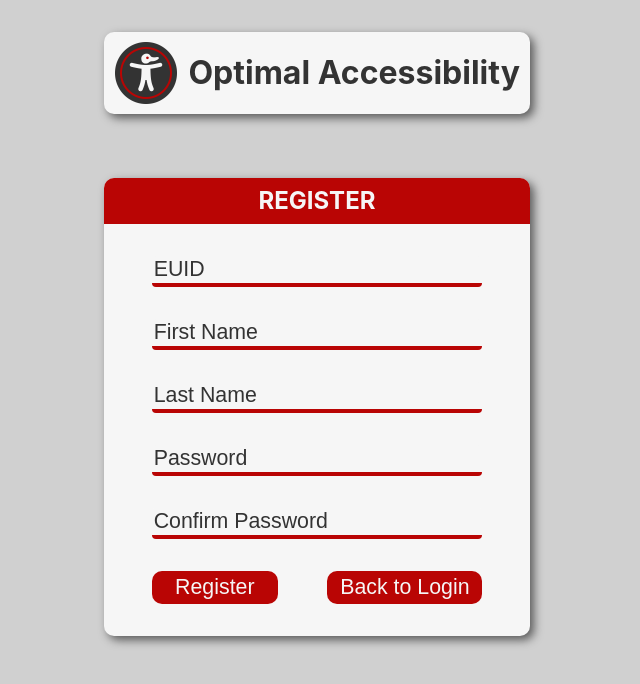
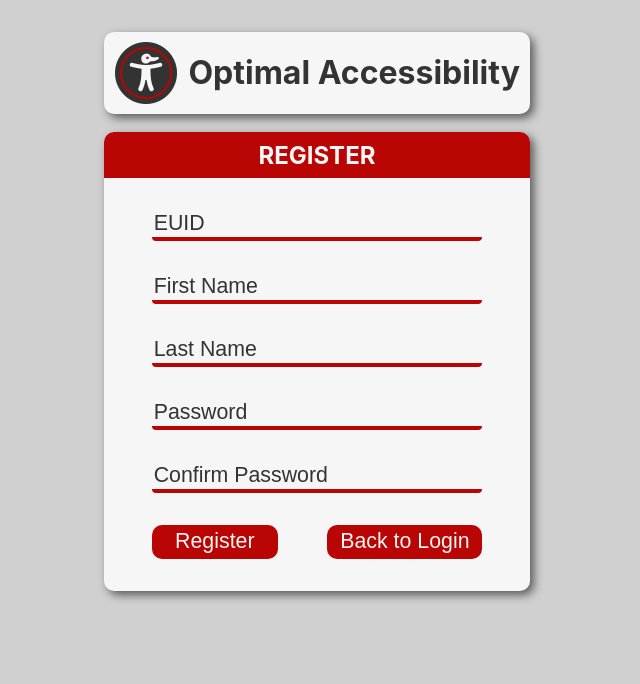
Before and after one commit to TylerAdamMartinez/Optimal-Accessibility, a React (Create React App) app in the folder Application/: page /register in a window 1280 px wide. Shown: the top 684 px of the page, without its empty margins (323-963 px from the left). Built offline with nearby package versions, Linux system fonts and the light colour scheme.

Commit message:
[Pages] style: rm whitespace between logo banner and form

```diff
--- a/Application/src/Pages/LoginPage.css
+++ b/Application/src/Pages/LoginPage.css
@@ -58,6 +58,7 @@
   grid-column: 2 / 3;
   height: fit-content;
   border-radius: 10px;
+  margin-top: 1em;
   box-shadow: 4px 4px 10px rgb(90, 90, 90);
 }
 
--- a/Application/src/Pages/RegistrationPage.css
+++ b/Application/src/Pages/RegistrationPage.css
@@ -28,7 +28,7 @@
   background-color: #f6f6f6;
   grid-row: 2 / 3;
   grid-column: 2 / 3;
-  margin-top: 4em;
+  margin-top: 1.15em;
   border-radius: 10px;
   box-shadow: 4px 4px 10px rgb(90, 90, 90);
   height: fit-content;
```
